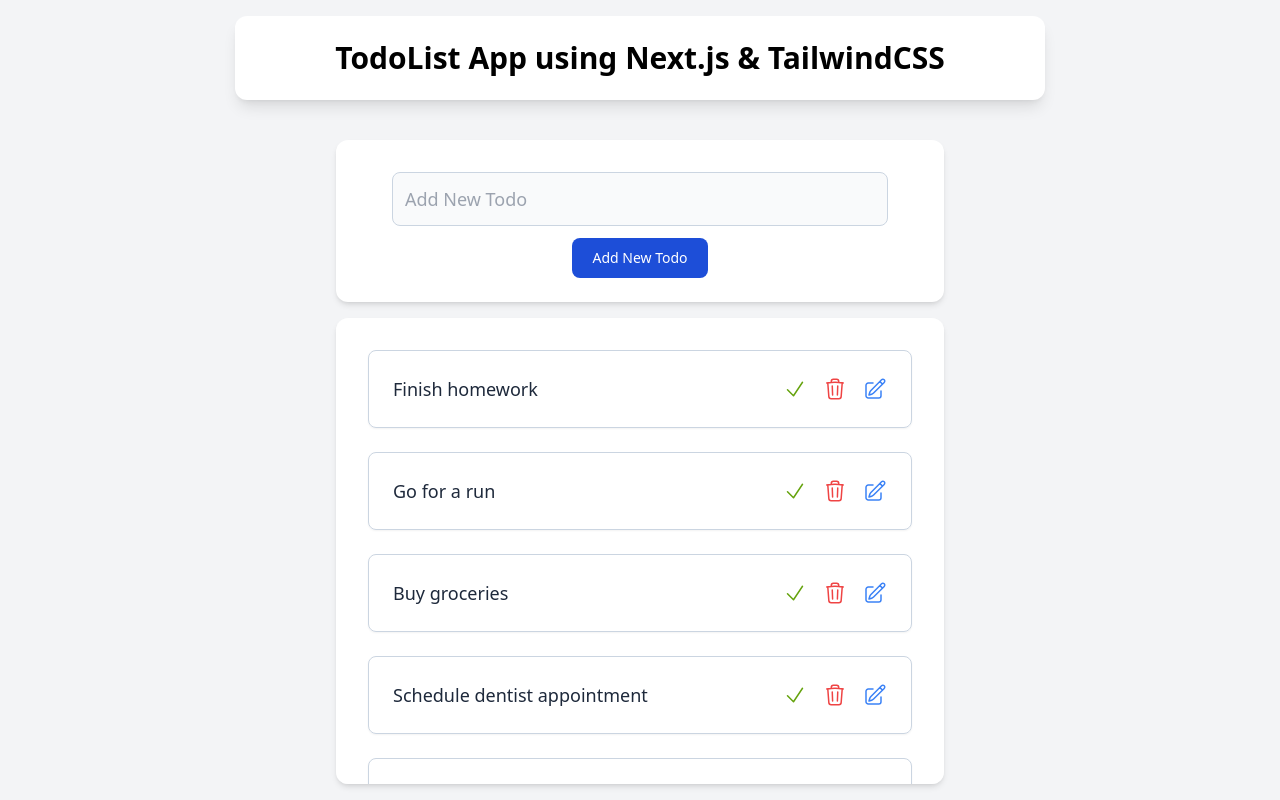
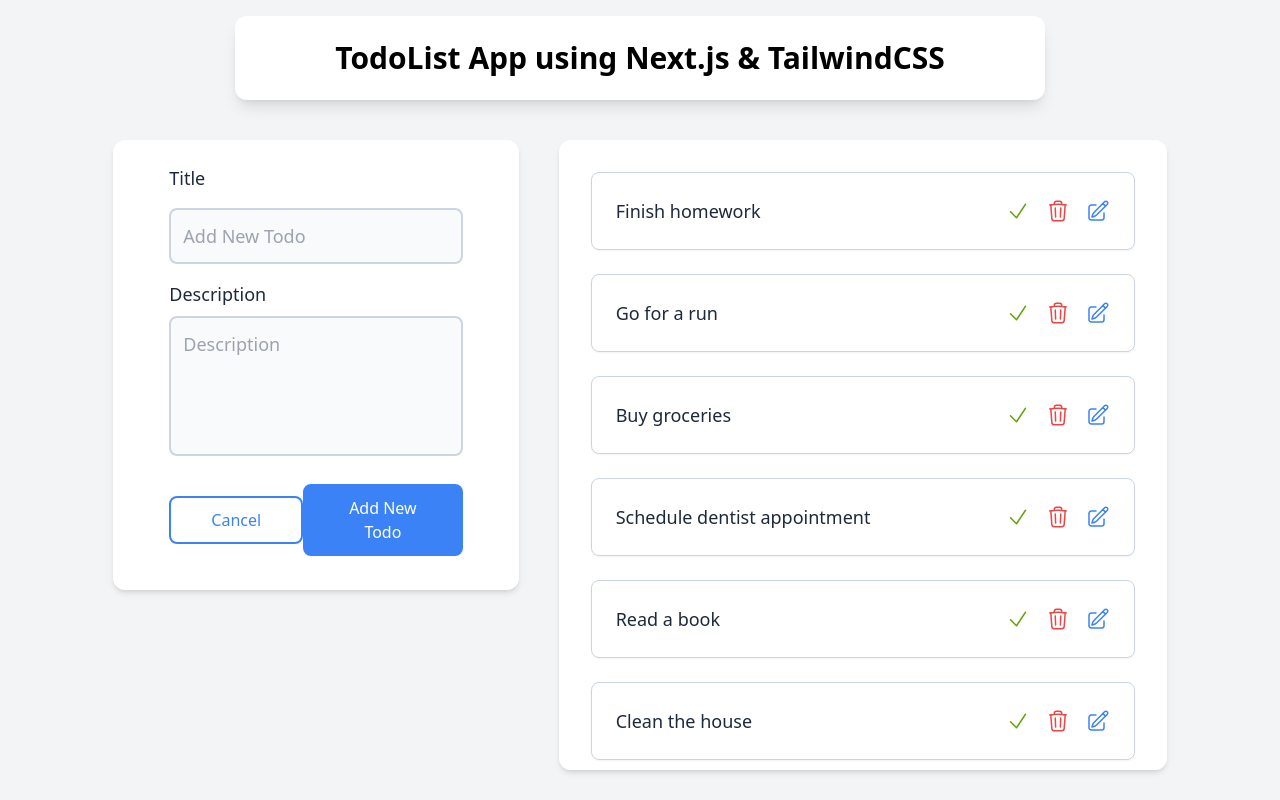
Before and after one commit to amirk1998/Todo-List-Next.JS, a Next.js app: page / in a window 1280 px wide. Built offline with nearby package versions, Linux system fonts and the light colour scheme.

Commit message:
Change UI App

```diff
--- a/components/AddNewTodo.js
+++ b/components/AddNewTodo.js
@@ -6,22 +6,50 @@
 
   return (
     <form
-      className='flex w-full max-w-screen-md flex-col items-center rounded-xl bg-white px-6 py-4'
+      className='flex w-full max-w-screen-md flex-col rounded-xl bg-white px-6 py-4'
       onSubmit={(e) => onAdd(e, value)}
     >
+      <label
+        htmlFor='title'
+        className='mb-2 block text-lg font-medium text-slate-800 '
+      >
+        Title
+      </label>
       <input
         type='text'
+        id='title'
         value={value}
         onChange={(e) => setValue(e.target.value)}
-        className='mt-2 block w-full rounded-lg border border-slate-300 bg-gray-50 p-3 text-sm font-medium text-slate-800 outline-none focus:border-blue-500 lg:text-lg '
+        className='mt-2 block w-full rounded-lg border-2 border-slate-300 bg-gray-50 p-3 text-sm font-medium text-slate-800 outline-none focus:border-blue-500 lg:text-lg '
         placeholder='Add New Todo'
       />
-      <button
-        type='submit'
-        className='mt-3 w-full rounded-lg bg-blue-700 px-5 py-2.5 text-center text-sm font-medium text-white hover:bg-blue-800 focus:outline-none focus:ring-4 focus:ring-blue-300 sm:w-auto'
+
+      <label
+        htmlFor='description'
+        className='mb-2 mt-4 block text-lg font-medium text-slate-800 '
       >
-        Add New Todo
-      </button>
+        Description
+      </label>
+      <textarea
+        id='description'
+        rows='4'
+        className='block w-full resize-none rounded-lg border-2 border-slate-300 bg-gray-50 p-3 font-medium text-slate-800 outline-none focus:border-blue-500 lg:text-lg'
+        placeholder='Description'
+      ></textarea>
+      <div className='mt-4 flex w-full items-center justify-between'>
+        <button
+          type='button'
+          className='mt-3 w-full rounded-lg border-2 border-blue-500 px-4 py-2.5 text-center text-base font-medium text-blue-500 outline-none hover:border-blue-700 hover:text-blue-700 focus:ring-4 sm:w-auto lg:px-10'
+        >
+          Cancel
+        </button>
+        <button
+          type='submit'
+          className='mt-3 w-full rounded-lg border-2 border-blue-500 bg-blue-500 px-4 py-2.5 text-center text-base font-medium text-white hover:border-blue-700 hover:bg-blue-700 focus:outline-none focus:ring-4 focus:ring-blue-300 sm:w-auto lg:px-10'
+        >
+          Add New Todo
+        </button>
+      </div>
     </form>
   );
 };
--- a/pages/index.js
+++ b/pages/index.js
@@ -55,17 +55,19 @@
     );
 
   return (
-    <div className='flex h-screen w-full flex-col items-center overflow-y-hidden bg-gray-100 px-8 py-4'>
+    <div className='flex h-screen max-h-screen w-full flex-col items-center overflow-y-hidden bg-gray-100 px-8 py-4'>
       <h1 className='mb-10 w-full rounded-xl bg-white px-8 py-6 text-center text-lg font-bold shadow-lg lg:w-2/3 lg:text-3xl'>
         TodoList App using Next.js & TailwindCSS
       </h1>
-      {/* Todo Form */}
-      <div className='mb-4 w-full  rounded-xl bg-white px-8 py-2 shadow-md lg:w-1/2'>
-        <TodoForm onAdd={addTodo} />
-      </div>
-      {/* TodoList */}
-      <div className='w-full overflow-y-auto rounded-xl bg-white p-8 shadow-md lg:w-1/2'>
-        <TodoList data={data} onDelete={deleteTodo} />
+      <div className='flex w-full flex-col  lg:flex-row lg:justify-center lg:gap-x-10'>
+        {/* Todo Form */}
+        <div className='h-[450px] w-full rounded-xl bg-white px-8 py-2 shadow-md lg:w-1/3'>
+          <TodoForm onAdd={addTodo} />
+        </div>
+        {/* TodoList */}
+        <div className='h-[630px] w-full overflow-y-scroll rounded-xl bg-white p-8 shadow-md lg:w-1/2'>
+          <TodoList data={data} onDelete={deleteTodo} />
+        </div>
       </div>
     </div>
   );
```
